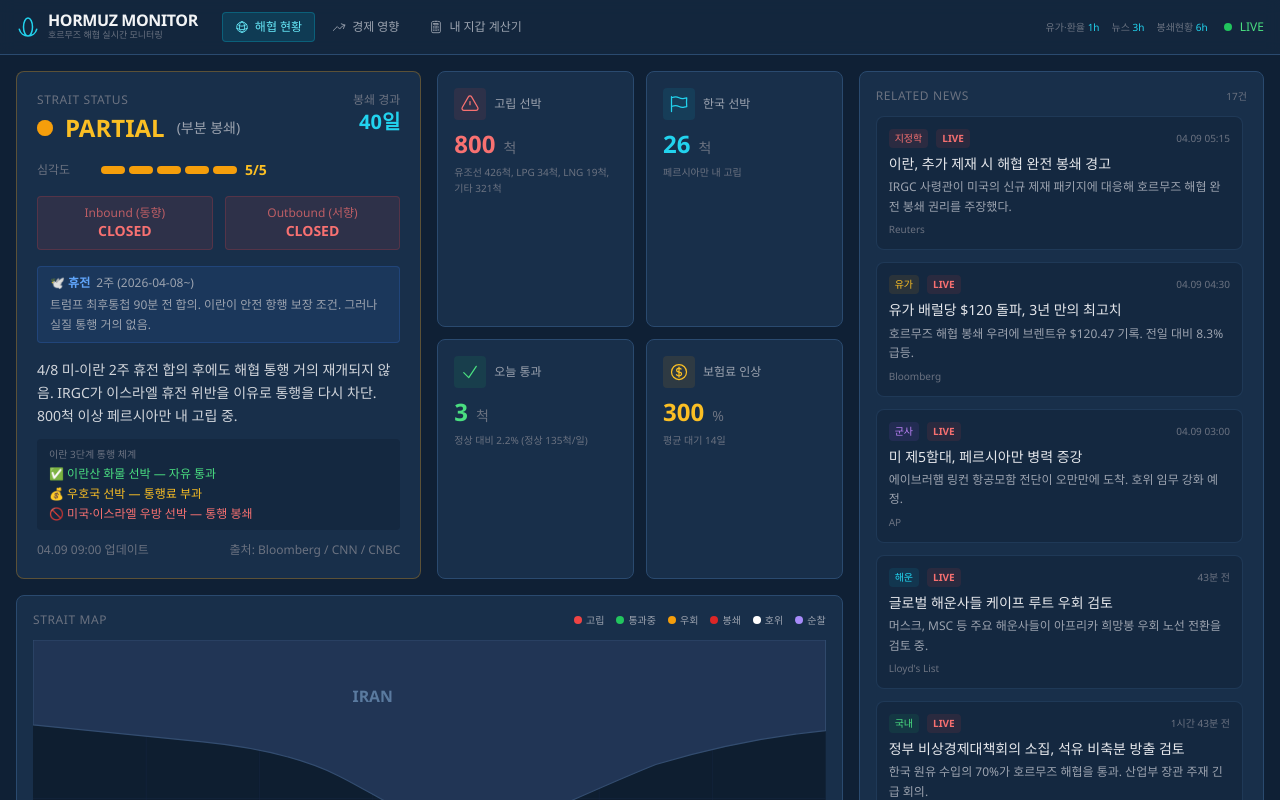
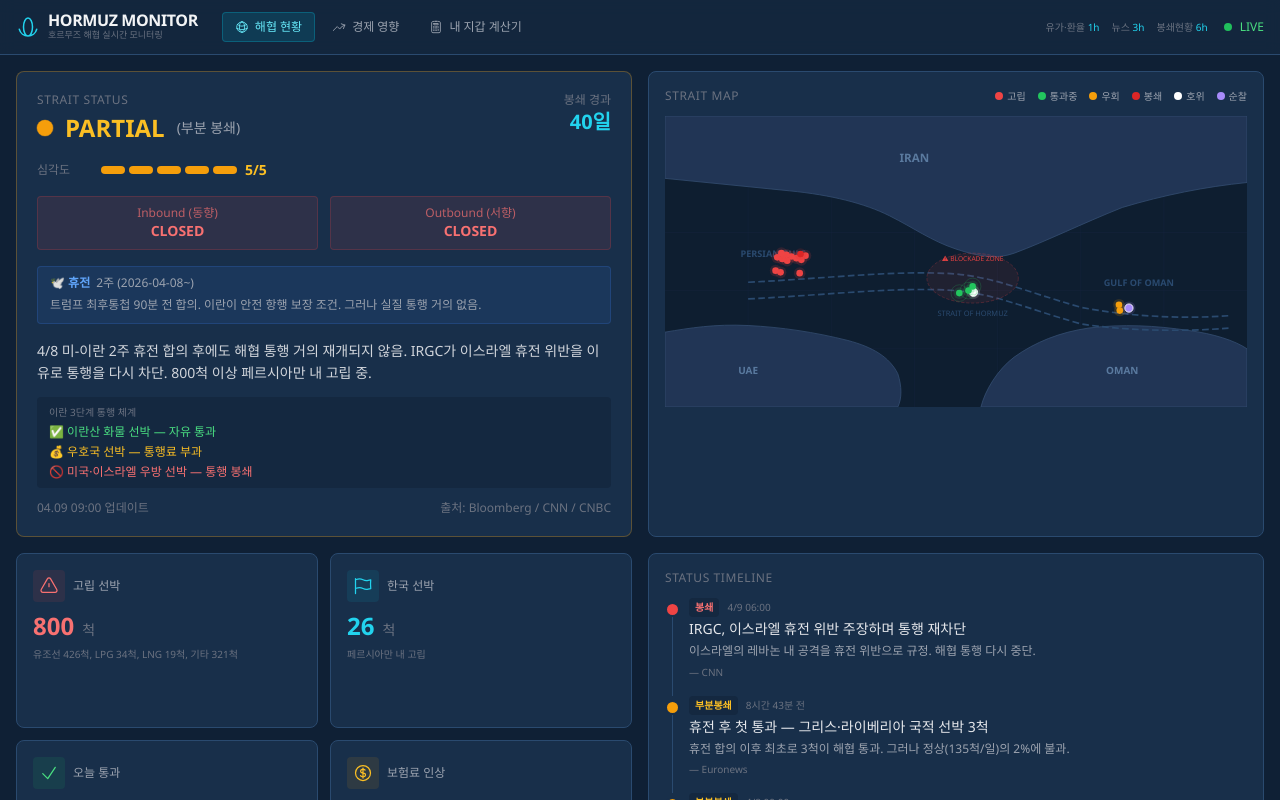
Before and after one commit to yourjini/hormuz-strait-monitor, a Next.js app: page / in a window 1280 px wide. Shown: the top 800 px of the page. Built offline with nearby package versions, Linux system fonts and the light colour scheme.

Commit message:
layout: Status+지도 나란히 배치, 뉴스 하단 3열 그리드로 변경
- Row1: StatusPanel | StraitMap (나란히)
- Row2: ShipStats | Timeline
- Row3: NewsFeed (전체 너비, 3열 그리드)

Co-Authored-By: Claude Opus 4.6 <noreply@anthropic.com>

```diff
--- a/components/Dashboard.js
+++ b/components/Dashboard.js
@@ -49,30 +49,21 @@ export default function Dashboard({ initialData }) {
       <Header />
 
       {/* Main content */}
-      <main className="max-w-[1600px] mx-auto p-4">
-        <div className="grid grid-cols-1 lg:grid-cols-3 gap-4">
-          {/* Left column (2/3) */}
-          <div className="lg:col-span-2 space-y-4">
-            {/* Top: Status + Stats */}
-            <div className="grid grid-cols-1 md:grid-cols-2 gap-4">
-              <StatusPanel data={status} />
-              <ShipStats data={ships} />
-            </div>
+      <main className="max-w-[1600px] mx-auto p-4 space-y-4">
+        {/* Row 1: Status + Map (나란히) */}
+        <div className="grid grid-cols-1 lg:grid-cols-2 gap-4">
+          <StatusPanel data={status} />
+          <StraitMap ships={ships?.ships || []} />
+        </div>
 
-            {/* Map */}
-            <StraitMap ships={ships?.ships || []} />
+        {/* Row 2: Ship Stats + Timeline */}
+        <div className="grid grid-cols-1 lg:grid-cols-2 gap-4">
+          <ShipStats data={ships} />
+          <Timeline data={timeline} />
+        </div>
 
-            {/* Timeline */}
-            <Timeline data={timeline} />
-          </div>
-
-          {/* Right column (1/3): News */}
-          <div className="lg:col-span-1">
-            <div className="lg:sticky lg:top-16">
-              <NewsFeed data={news} />
-            </div>
-          </div>
-        </div>
+        {/* Row 3: News (전체 너비) */}
+        <NewsFeed data={news} />
       </main>
 
       {/* Footer */}
--- a/components/NewsFeed.js
+++ b/components/NewsFeed.js
@@ -16,7 +16,7 @@ export default function NewsFeed({ data = [] }) {
         <div className="text-xs text-gray-500 uppercase tracking-wider">Related News</div>
         <div className="text-[10px] text-gray-500">{data.length}건</div>
       </div>
-      <div className="flex-1 overflow-y-auto space-y-3 pr-1">
+      <div className="flex-1 overflow-y-auto grid grid-cols-1 md:grid-cols-2 lg:grid-cols-3 gap-3 pr-1">
         {[...data].sort((a, b) => new Date(b.publishedAt) - new Date(a.publishedAt)).map((article) => {
           const cat = categoryConfig[article.category] || { label: article.category, color: 'text-gray-400 bg-gray-500/10' }
           const isRecent = (Date.now() - new Date(article.publishedAt).getTime()) < 3 * 60 * 60 * 1000
```
